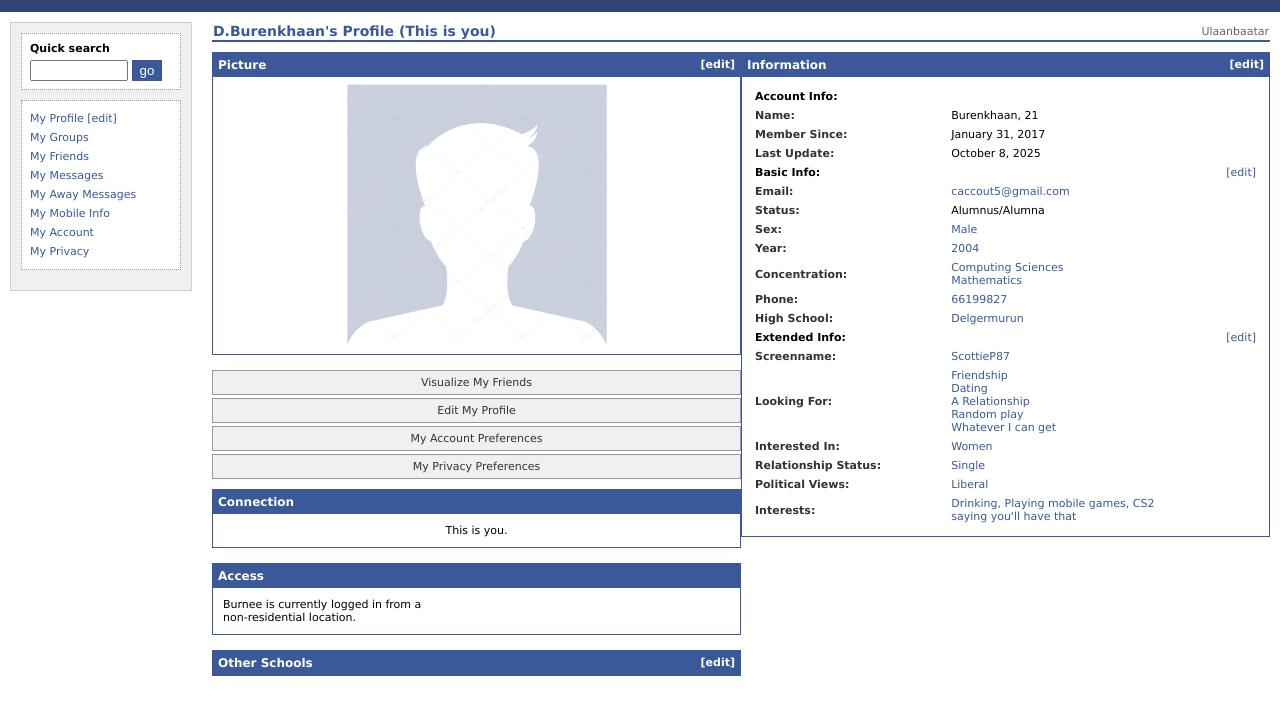
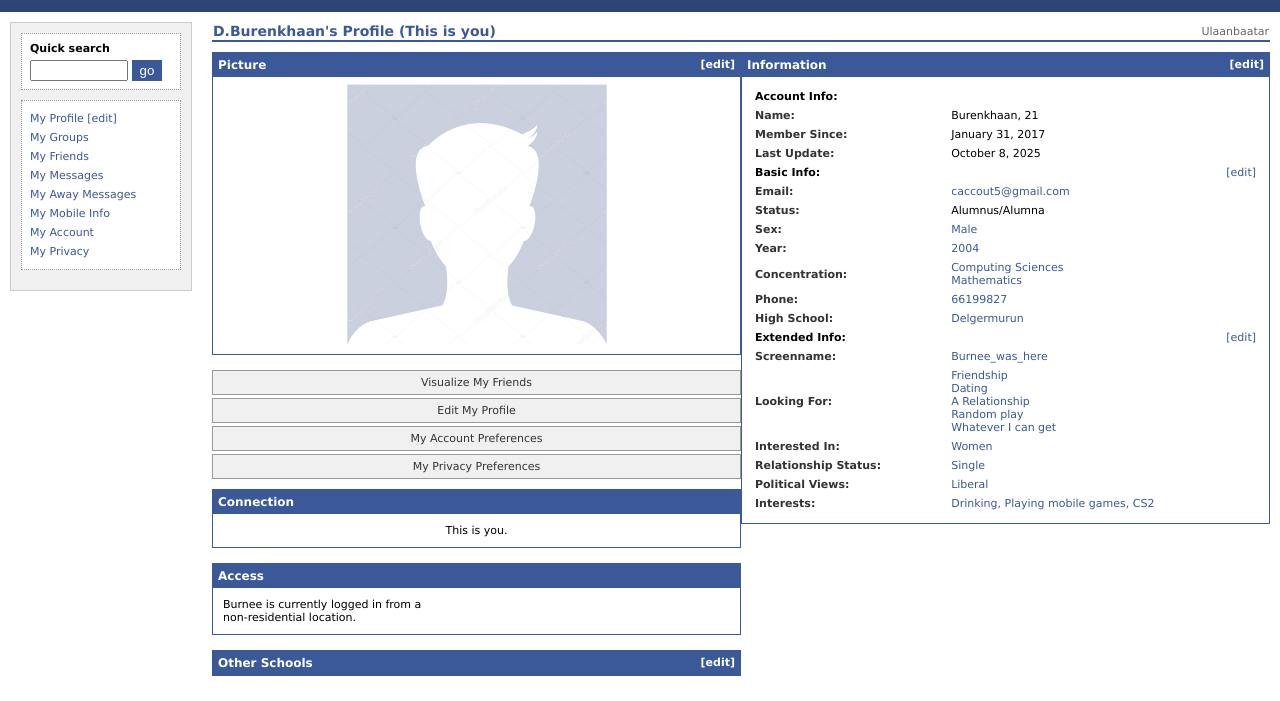
Before and after one commit to Buren-haan/Buren-Haan.github.io, a plain HTML site: page lab3/index.html in a window 1280 px wide. Shown: the part 104-805 px from the top of the page. Drawn offline with Linux system fonts and the light colour scheme.

Commit message:
Add index.html fixed

```diff
--- a/lab3/index.html
+++ b/lab3/index.html
@@ -259,7 +259,7 @@
                                         </tr>
                                         <tr>
                                             <td class="info-label">Screenname:</td>
-                                            <td class="info-value">ScottieP87</td>
+                                            <td class="info-value">Burnee_was_here</td>
                                         </tr>
                                         <tr>
                                             <td class="info-label">Looking For:</td>
@@ -279,7 +279,7 @@
                                         </tr>
                                         <tr>
                                             <td class="info-label">Interests:</td>
-                                            <td class="info-value">Drinking, Playing mobile games, CS2<br>saying you'll have that</td>
+                                            <td class="info-value">Drinking, Playing mobile games, CS2</td>
                                         </tr>
                                     </table>
                                 </div>
```
